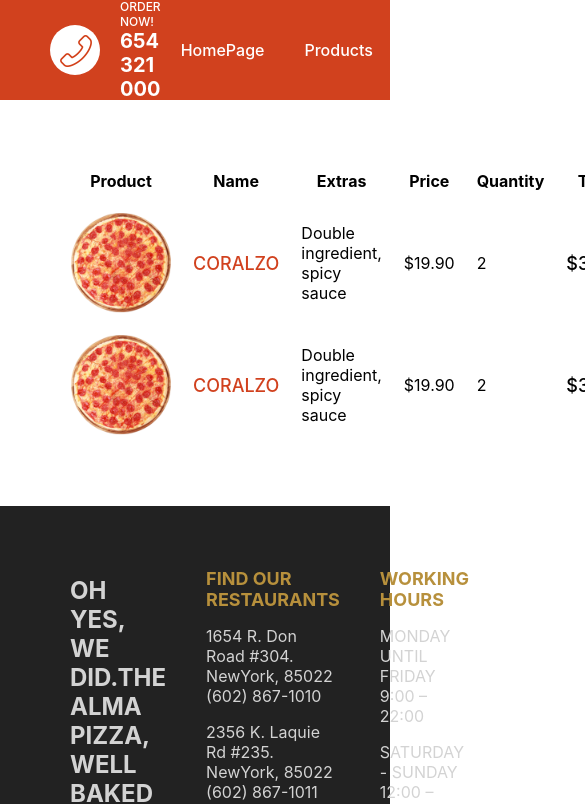
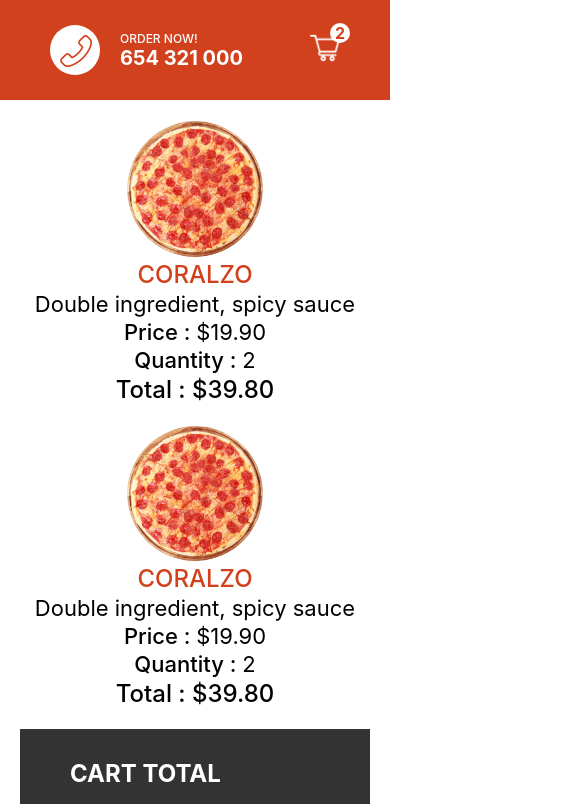
Before and after one commit to yogimp/Alma-Pizza, a Next.js app: page /cart in a window 390 px wide. Shown: the top 804 px of the page, 585 px wide, since content can reach past the window. Built offline with nearby package versions, Linux system fonts and the light colour scheme.

Commit message:
Responsive Designs

```diff
--- a/pages/orders/[id].jsx
+++ b/pages/orders/[id].jsx
@@ -15,6 +15,7 @@
             <div className={styles.left}>
                 <div className={styles.row}>
                     <table className={styles.table}>
+                        <tbody>
                             <tr className={styles.trTitle}>
                                 <th>Order ID</th>
                                 <th>Customer</th>
@@ -35,6 +36,7 @@
                                     <span className={styles.total}>$79.80</span>
                                 </td>
                             </tr>
+                        </tbody>
                     </table>
                 </div>
                 <div className={styles.row}>
--- a/styles/Cart.module.css
+++ b/styles/Cart.module.css
@@ -47,3 +47,51 @@
     cursor: pointer;
     margin-top: 20px;
 }
+
+@media screen and (max-width: 480px) {
+    .container {
+        flex-direction: column;
+        padding: 20px;
+    }
+    .table {
+        display: flex;
+        flex-direction: column;
+        align-items: center;
+        justify-content: center;
+    }
+    .trTitle {
+        display: none;
+    }
+    .tr {
+        display: flex;
+        flex-direction: column;
+        align-items: center;
+        justify-content: center;
+        margin-bottom: 20px;
+    }
+    .imgContainer {
+        width: 35vw;
+        height: 35vw;
+    }
+    .name, .total {
+        font-size: 24px;
+    }
+    .extras, .price, .quantity {
+        font-size: 22px;
+    }
+    .price::before {
+        content: 'Price : ';
+        font-weight: 500;
+    }
+    .quantity::before {
+        content: 'Quantity : ';
+        font-weight: 500;
+    }
+    .total::before {
+        content: 'Total : ';
+        font-weight: 500;
+    }
+    .wrapper {
+        width: 100%;
+    }
+}
--- a/styles/Featured.module.css
+++ b/styles/Featured.module.css
@@ -25,3 +25,9 @@
     height: 100%;
     position: relative;
 }
+
+@media screen and (max-width: 480px) {
+    .container {
+        height: 50vh;
+    }
+}
--- a/styles/Footer.module.css
+++ b/styles/Footer.module.css
@@ -27,3 +27,22 @@
 .motto {
     color: rgb(211, 211, 211);
 }
+
+@media screen and (max-width: 480px) {
+    .container {
+        height: auto;
+        text-align: center;
+    }
+    .item:first-child {
+        display: none;
+    }
+    .item {
+        flex-direction: column;
+    }
+    .title {
+        font-size: 30px;
+    }
+    .text {
+        font-size: 20px;
+    }
+}
--- a/styles/Navbar.module.css
+++ b/styles/Navbar.module.css
@@ -68,3 +68,12 @@
     font-weight: bold;
     color: #d1411e;
 }
+
+@media screen and (max-width: 480px) {
+    .item:nth-child(2) {
+        display: none;
+    }
+    .item:nth-child(1) {
+        flex: 3;
+    }
+}
--- a/styles/Order.module.css
+++ b/styles/Order.module.css
@@ -70,3 +70,47 @@
     margin-top: 20px;
     cursor: not-allowed;
 }
+
+@media screen and (max-width: 480px) {
+    .container {
+        flex-direction: column;
+    }
+    .trTitle {
+        display: none;
+    }
+    .tr {
+        display: flex;
+        flex-direction: column;
+        align-items: center;
+        justify-content: center;
+        font-size: 20px;
+    }
+    .id::before {
+        content: 'Order ID : ';
+        font-weight: 500;
+    }
+    .name::before {
+        content: 'Customer : ';
+        font-weight: 500;
+    }
+    .address::before {
+        content: 'Address : ';
+        font-weight: 500;
+    }
+    .total::before {
+        content: 'Total : ';
+        font-weight: 500;
+    }
+    .row:last-child {
+        width: 100%;
+        flex-direction: column;
+        align-items: center;
+        justify-content: center;
+    }
+    .done, .undone, .inProgress {
+        margin-bottom: 20px;
+    }
+    .wrapper {
+        width: 100%;
+    }
+}
--- a/styles/PizzaCard.module.css
+++ b/styles/PizzaCard.module.css
@@ -22,3 +22,15 @@
     text-align: center;
     color: #777;
 }
+
+@media screen and (max-width: 480px) {
+    .container {
+        width: 100%;
+    }
+    .title {
+        font-size: 30px;
+    }
+    .price, .desc {
+        font-size: 24px;
+    }
+}
--- a/styles/PizzaList.module.css
+++ b/styles/PizzaList.module.css
@@ -16,3 +16,13 @@
     justify-content: center;
     flex-wrap: wrap;
 }
+
+@media screen and (max-width: 480px) {
+    .title {
+        text-align: center;
+    }
+    .desc {
+        width: 90%;
+        text-align: center;
+    }
+}
--- a/styles/Product.module.css
+++ b/styles/Product.module.css
@@ -81,3 +81,38 @@
     font-weight: 500;
     cursor: pointer;
 }
+
+@media screen and (max-width: 480px) {
+    .container {
+        height: auto;
+        text-align: center;
+        flex-direction: column;
+        margin-top: 20px;
+    }
+    .imgContainer {
+        width: 70vw;
+        height: 70vw;
+    }
+    .title {
+        margin: 5px;
+    }
+    .sizes {
+        width: 100%;
+        padding: 0 20px;
+    }
+    .ingredients {
+        flex-direction: column;
+    }
+    .option {
+        margin: 10px;
+        font-size: 18px;
+    }
+    .checkbox {
+        width: 25px;
+        height: 25px;
+    }
+    .quantity, .button {
+        height: 50px;
+        padding: 10px 20px;
+    }
+}
```
Lines whose indentation alone changed are shown as unchanged.
